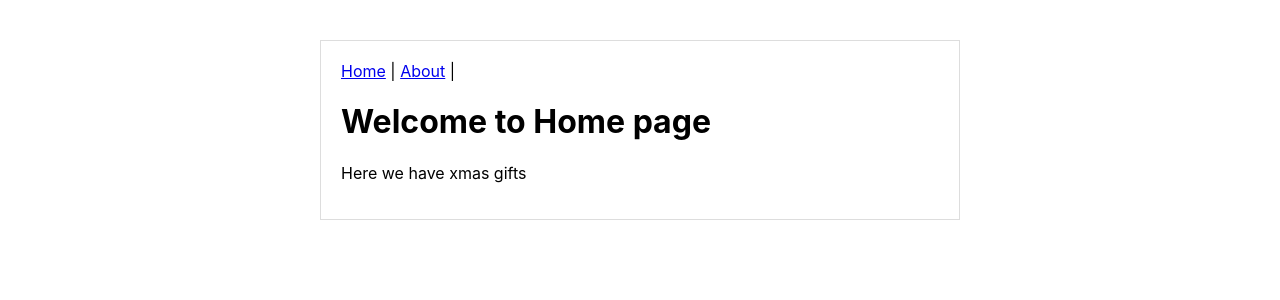
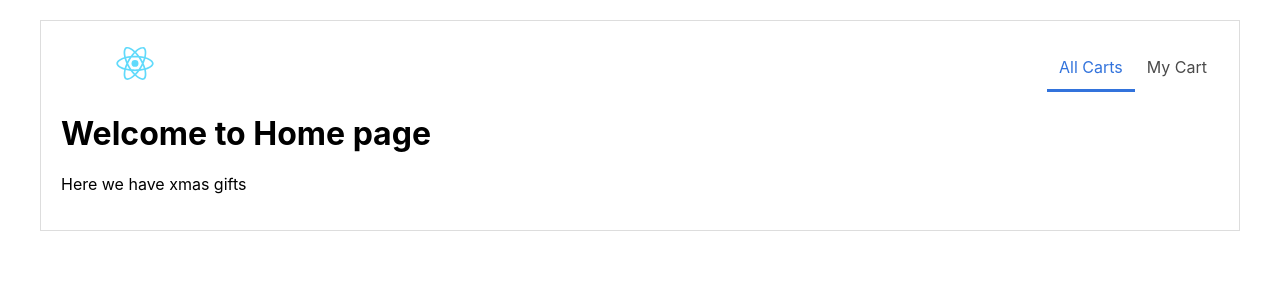
Before and after one commit to Mazzzy/kids-xmas, a Next.js app: page / in a window 1280 px wide. Shown: the top 300 px of the page. Built offline with nearby package versions, Linux system fonts and the light colour scheme.

Commit message:
Added navbar for the application based on atomic design

```diff
--- /dev/null
+++ b/src/components/atoms/logo/index.tsx
@@ -0,0 +1,13 @@
+import React, { FC } from 'react';
+import styles from './logo.module.css';
+
+interface LogoProps {
+  url?: string;
+}
+
+const Logo: FC<LogoProps> = ({ url }) => {
+  const defaultLogo = './images/default-logo.svg';
+  return <img className={styles.logo_img} src={url || defaultLogo} alt="logo-img" />;
+};
+
+export default Logo;
--- /dev/null
+++ b/src/components/atoms/logo/logo.module.css
@@ -0,0 +1,4 @@
+.logo_img {
+  min-width: 40px;
+  max-width: 120px;
+}
--- /dev/null
+++ b/src/components/atoms/navitem/index.tsx
@@ -0,0 +1,20 @@
+import { FC, MouseEvent } from 'react';
+import styles from './navitem.module.css';
+
+interface NavItemProps {
+  href?: string;
+  className?: string;
+  children?: any;
+  clickHandler?: (e: MouseEvent<HTMLAnchorElement>) => void;
+}
+
+const NavItem: FC<NavItemProps> = ({ href, children, className, clickHandler }) => {
+  const activeClass = className === 'active_navitem' ? styles.active_navitem : className;
+  return (
+    <a className={`${styles.navbar_item} ${activeClass || ''}`} href={href || '#'} onClick={clickHandler}>
+      {children}
+    </a>
+  );
+};
+
+export default NavItem;
--- /dev/null
+++ b/src/components/atoms/navitem/navitem.module.css
@@ -0,0 +1,13 @@
+.navbar_item {
+  align-items: center;
+  cursor: pointer;
+  color: #4a4a4a;
+  line-height: 1.5;
+  padding: 0.75rem 0.75rem;
+  text-decoration: none;
+}
+
+.active_navitem {
+  border-bottom: 3px solid #3273dc;
+  color: #3273dc;
+}
--- /dev/null
+++ b/src/components/molecules/navbrand/index.tsx
@@ -0,0 +1,20 @@
+import { FC } from 'react';
+import NavItem from '@/components/atoms/navitem';
+import Logo from '@/components/atoms/logo';
+import styles from './navbrand.module.css';
+
+interface NavBrandProps {
+  brandLogo?: string;
+}
+
+const NavBrand: FC<NavBrandProps> = ({ brandLogo }) => {
+  return (
+    <div className={styles.navbar_brand}>
+      <NavItem href="#">
+        <Logo url={brandLogo} />
+      </NavItem>
+    </div>
+  );
+};
+
+export default NavBrand;
--- /dev/null
+++ b/src/components/molecules/navbrand/navbrand.module.css
@@ -0,0 +1,3 @@
+.navbar_brand {
+  padding: 0 1.87rem;
+}
--- /dev/null
+++ b/src/components/molecules/navmenu/index.tsx
@@ -0,0 +1,31 @@
+import React, { FC, MouseEvent } from 'react';
+import NavItem from '@/components/atoms/navitem';
+import styles from './navmenu.module.css';
+
+interface NavMenuProps {
+  activeTab?: string;
+  setActiveTabClick: (e: MouseEvent<HTMLAnchorElement>, name: string) => void;
+}
+
+const NavMenu: FC<NavMenuProps> = ({ activeTab, setActiveTabClick }) => {
+  return (
+    <div className={styles.navbar_menu}>
+      <div className={styles.navbar_end}>
+        <NavItem
+          className={`${activeTab === 'all' ? 'active_navitem' : ''}`}
+          clickHandler={(e: MouseEvent<HTMLAnchorElement>) => setActiveTabClick(e, 'all')}
+        >
+          All Carts
+        </NavItem>
+        <NavItem
+          className={`${activeTab === 'my' ? 'active_navitem' : ''}`}
+          clickHandler={(e: MouseEvent<HTMLAnchorElement>) => setActiveTabClick(e, 'my')}
+        >
+          My Cart
+        </NavItem>
+      </div>
+    </div>
+  );
+};
+
+export default NavMenu;
--- /dev/null
+++ b/src/components/molecules/navmenu/navmenu.module.css
@@ -0,0 +1,10 @@
+.navbar_menu {
+  display: flex;
+  flex-grow: 1;
+  flex-shrink: 0;
+  align-items: stretch;
+}
+.navbar_end {
+  justify-content: flex-end;
+  margin-left: auto;
+}
--- /dev/null
+++ b/src/components/organisms/navbar/index.tsx
@@ -0,0 +1,23 @@
+import { FC, useState, MouseEvent } from 'react';
+
+import NavBrand from '@/components/molecules/navbrand';
+import NavMenu from '@/components/molecules/navmenu';
+import styles from './navbar.module.css';
+
+const Navbar: FC = (): JSX.Element => {
+  const [activeTab, setActiveTab] = useState('all');
+  const setActiveTabClick = (e: MouseEvent<HTMLAnchorElement>, name: string) => {
+    setActiveTab(name);
+  };
+
+  return (
+    <header>
+      <nav className={styles.navbar} role="navigation" aria-label="main navigation">
+        <NavBrand />
+        <NavMenu activeTab={activeTab} setActiveTabClick={setActiveTabClick} />
+      </nav>
+    </header>
+  );
+};
+
+export default Navbar;
--- /dev/null
+++ b/src/components/organisms/navbar/navbar.module.css
@@ -0,0 +1,7 @@
+.navbar {
+  background-color: #ffffff;
+  min-height: 3rem;
+  display: flex;
+  justify-content: space-between;
+  align-items: center;
+}
--- a/src/components/templates/layout/index.tsx
+++ b/src/components/templates/layout/index.tsx
@@ -1,6 +1,7 @@
 import { FC } from 'react';
-import Link from 'next/link';
 import Head from 'next/head';
+import Navbar from '@/components/organisms/navbar';
+
 import styles from './layout.module.css';
 type LayoutProps = {
   title?: string;
@@ -13,18 +14,9 @@ const Layout: FC<LayoutProps> = ({ children, title }) => (
       <meta name="viewport" content="initial-scale=1.0, width=device-width" />
     </Head>
     <header>
-      <nav>
-        <Link href="/">
-          <a>Home</a>
-        </Link>{' '}
-        |{' '}
-        <Link href="/about">
-          <a>About</a>
-        </Link>{' '}
-        |{' '}
-      </nav>
+      <Navbar />
     </header>
-    {children}
+    <div>{children}</div>
   </div>
 );
 export default Layout;
--- a/src/lib/styles.css
+++ b/src/lib/styles.css
@@ -1,6 +1,5 @@
 body {
   font-family: 'SF Pro Text', 'SF Pro Icons', 'Helvetica Neue', 'Helvetica', 'Arial', sans-serif;
-  padding: 20px 20px 60px;
-  max-width: 680px;
+  padding: 0 20px;
   margin: 0 auto;
 }
```
Also changed, not shown: public/images/default-logo.svg (added).
